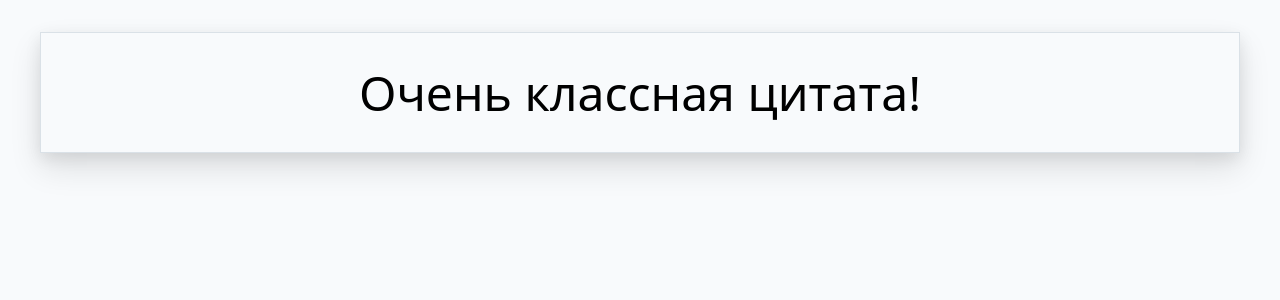
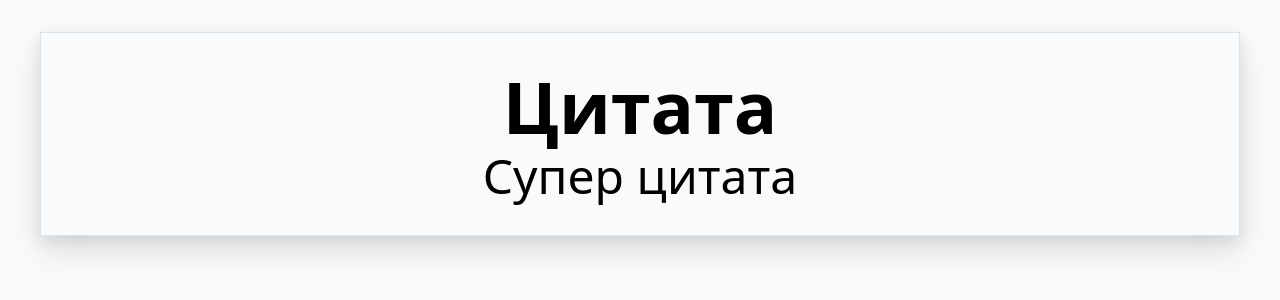
Before and after one commit to curtdp/quotescms, a Vue app: page / in a window 1280 px wide. Shown: the top 300 px of the page. Built offline with nearby package versions, Linux system fonts and the light colour scheme.

Commit message:
Удаляем props добавляем slot

```diff
--- a/src/App.vue
+++ b/src/App.vue
@@ -1,7 +1,7 @@
 <template>
   <div id="app" class="container mx-auto">
     <div class="w-full my-8">
-      <Quote quote="Очень классная цитата!">
+      <Quote>
         <h2>Цитата</h2>
         <p>Супер цитата</p>
       </Quote>
--- a/src/components/Quote.vue
+++ b/src/components/Quote.vue
@@ -1,12 +1,12 @@
 <template>
   <div class="border border-gray p-8 shadow-lg text-center text-5xl font-sans font-light">
-    <p>{{ quote }}</p>
+    <slot></slot>
   </div>
 </template>
 
 <script>
   export default {
-    props: ['quote']
+
   }
 </script>
 
```
